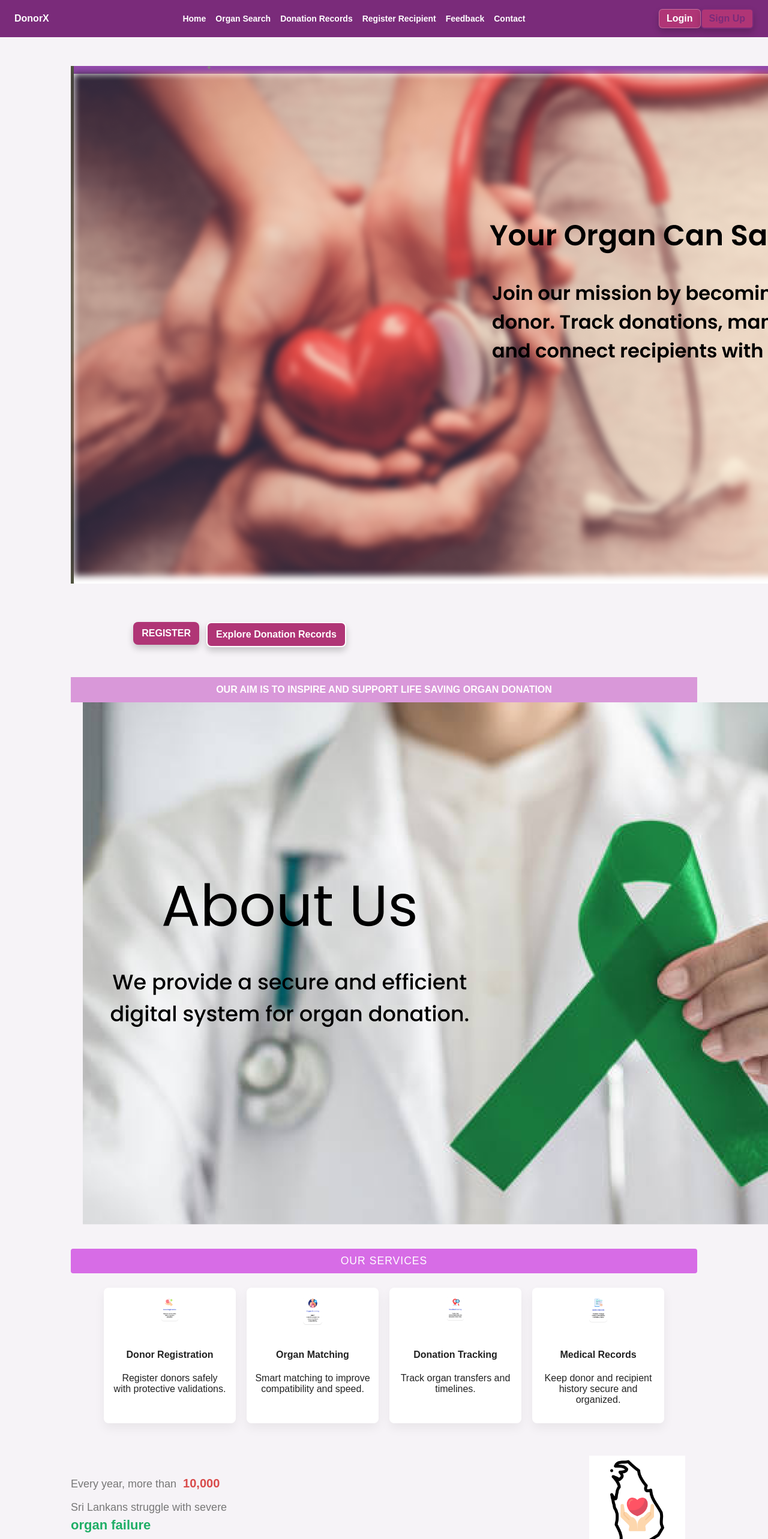
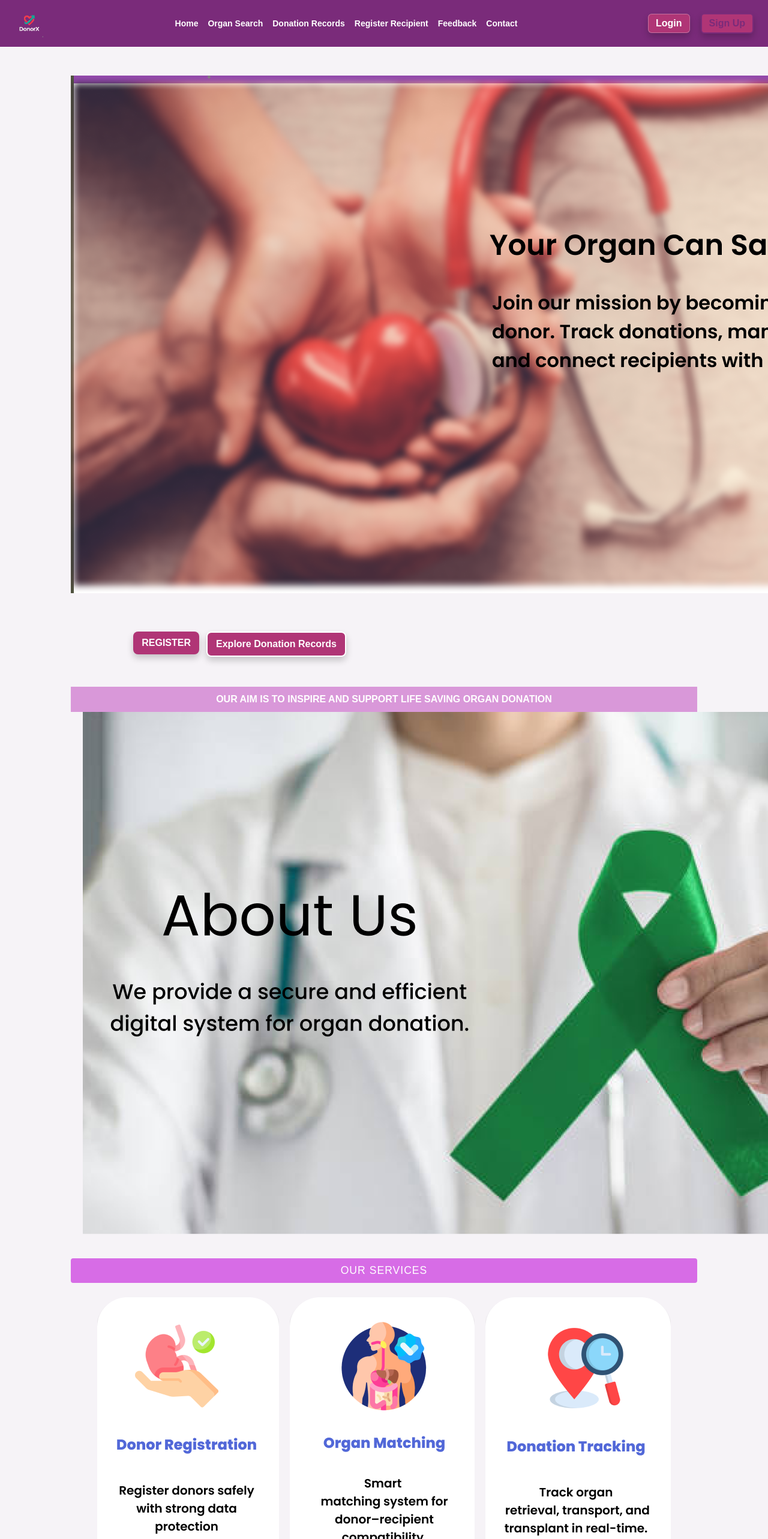
Before and after one commit to EpochBioSynthe/donorx_frontend, a React (Create React App) app: page / in a window 1280 px wide. Shown: the top 2566 px of the page at 60% size. Built offline with nearby package versions, Linux system fonts and the light colour scheme.

Commit message:
logo and our services added

```diff
--- a/src/components/Navbar.jsx
+++ b/src/components/Navbar.jsx
@@ -1,11 +1,20 @@
 import React from "react";
 import { Link } from "react-router-dom";
+import '../css/Navbar.css';
 
 export default function Navbar(){
   return (
     <header className="navbar">
       <div className="nav-left">
-        <div className="brand">DonorX</div>
+        {/* REPLACED the DonorX text with the logo image and a Link */}
+        <Link to="/" className="navbar-logo">
+
+            <img
+                src="/assets/logodonorx.png"
+                alt="DonorX Logo"
+                className="logo-image"
+            />
+        </Link>
       </div>
 
       <nav className="nav-links">
--- /dev/null
+++ b/src/css/Navbar.css
@@ -0,0 +1,28 @@
+/* Add these styles to your main CSS file or Navbar.css */
+
+.navbar-logo {
+    /* Ensures the logo link block maintains the alignment and height */
+    display: flex;
+    align-items: center;
+    text-decoration: none;
+    /* Important: Remove any default margin or padding that shifts the logo */
+    margin: 0;
+    padding: 0;
+}
+
+.logo-image {
+    /* Set the specific size for the logo */
+    height: 50px; /* Adjust this value to fit perfectly in your navbar */
+    width: auto;
+    cursor: pointer;
+}
+/* src/css/Navbar.css (Add or modify this block) */
+
+/* Assuming nav-actions is already a flex container */
+.nav-actions {
+    display: flex;
+    align-items: center;
+    gap: 18px; /* Adjust as needed */
+}
+
+/* ... rest of your CSS ... */
--- a/src/css/feedback.css
+++ b/src/css/feedback.css
@@ -110,8 +110,8 @@ textarea {
     /* Submit button styling */
     background: var(--button-color); /* Darker pink for the button */
     color: white;
-    border-radius: 25px; /* Highly rounded button */
-    float: right;
+    border-radius: 8px; /* Highly rounded button */
+    float: left;
     margin-top: 20px;
     box-shadow: 0 4px 8px rgba(0, 0, 0, 0.2);
 }
--- a/src/css/index.css
+++ b/src/css/index.css
@@ -77,9 +77,16 @@ header.navbar {
 }
 
 /* Cards row */
-.card-row { display:flex; gap:14px; margin-top:12px; flex-wrap:wrap}
-.card { background:white; padding:12px; border-radius:8px; width:220px; box-shadow:0 6px 12px rgba(0,0,0,0.04)}
-
+.card-row {
+    display: flex;
+    gap: 14px; /* Space between cards */
+    margin-top: 12px;
+    /* Important: Use flex-wrap: nowrap to force them onto one line if possible */
+    flex-wrap: nowrap;
+    /* Ensure the container uses the full width available */
+    width: 100%;
+    justify-content: center; /* Center the entire row horizontally */
+}
 /* Footer */
 footer.site-footer { background:#1b1b1b; color:#ddd; padding:18px; margin-top:18px; text-align:center}
 
@@ -89,3 +96,18 @@ footer.site-footer { background:#1b1b1b; color:#ddd; padding:18px; margin-top:18
   .nav-links{ display:none }
   .main-content { padding:12px }
 }
+.card {
+    background: white;
+    padding: 12px;
+    border-radius: 8px;
+
+    /* ⭐ KEY CHANGE: Set card width to fit four items plus gaps */
+    width: 23%;
+    /* Use min-width to ensure the content doesn't get too squished */
+    min-width: 200px;
+
+    box-shadow: 0 6px 12px rgba(0, 0, 0, 0.04);
+
+    /* Ensure height is uniform across all cards for a cleaner look */
+    height: auto;
+}
--- a/src/pages/Home.jsx
+++ b/src/pages/Home.jsx
@@ -68,32 +68,32 @@ export default function Home() {
         <div className="services-row">
 
           {/* Card 1: Donor Registration */}
-          <div className="service-card">
+          <div >
+             <Link to="/recipient-registration">
             <img src="/assets/doregi.png" alt="Donor Registration" />
-            <h4>Donor Registration</h4>
-            <p>Register donors safely with protective validations.</p>
-          </div>
+          </Link>
+           </div>
 
           {/* Card 2: Organ Matching */}
-          <div className="service-card">
+          <div >
+             <Link to="/organ-search">
             <img src="/assets/organmatching.png" alt="Organ Matching" />
-            <h4>Organ Matching</h4>
-            <p>Smart matching to improve compatibility and speed.</p>
-          </div>
+            </Link>
+            </div>
 
           {/* Card 3: Donation Tracking */}
-          <div className="service-card">
+          <div>
+             <Link to="/donation-record">
             <img src="/assets/dotracking.png" alt="Donation Tracking" />
-            <h4>Donation Tracking</h4>
-            <p>Track organ transfers and timelines.</p>
-          </div>
+            </Link>
+            </div>
 
           {/* Card 4: Medical Records */}
-          <div className="service-card">
+          <div >
+            <Link to="/login">
             <img src="/assets/medirecords.png" alt="Medical Records" />
-            <h4>Medical Records</h4>
-            <p>Keep donor and recipient history secure and organized.</p>
-          </div>
+            </Link>
+            </div>
         </div>
       </section>
 
@@ -114,7 +114,7 @@ export default function Home() {
       {/* ========================================= */}
       {/* RENDER THE FOOTER COMPONENT */}
       {/* ========================================= */}
-      <Footer />
+
     </div>
   );
 }
```
